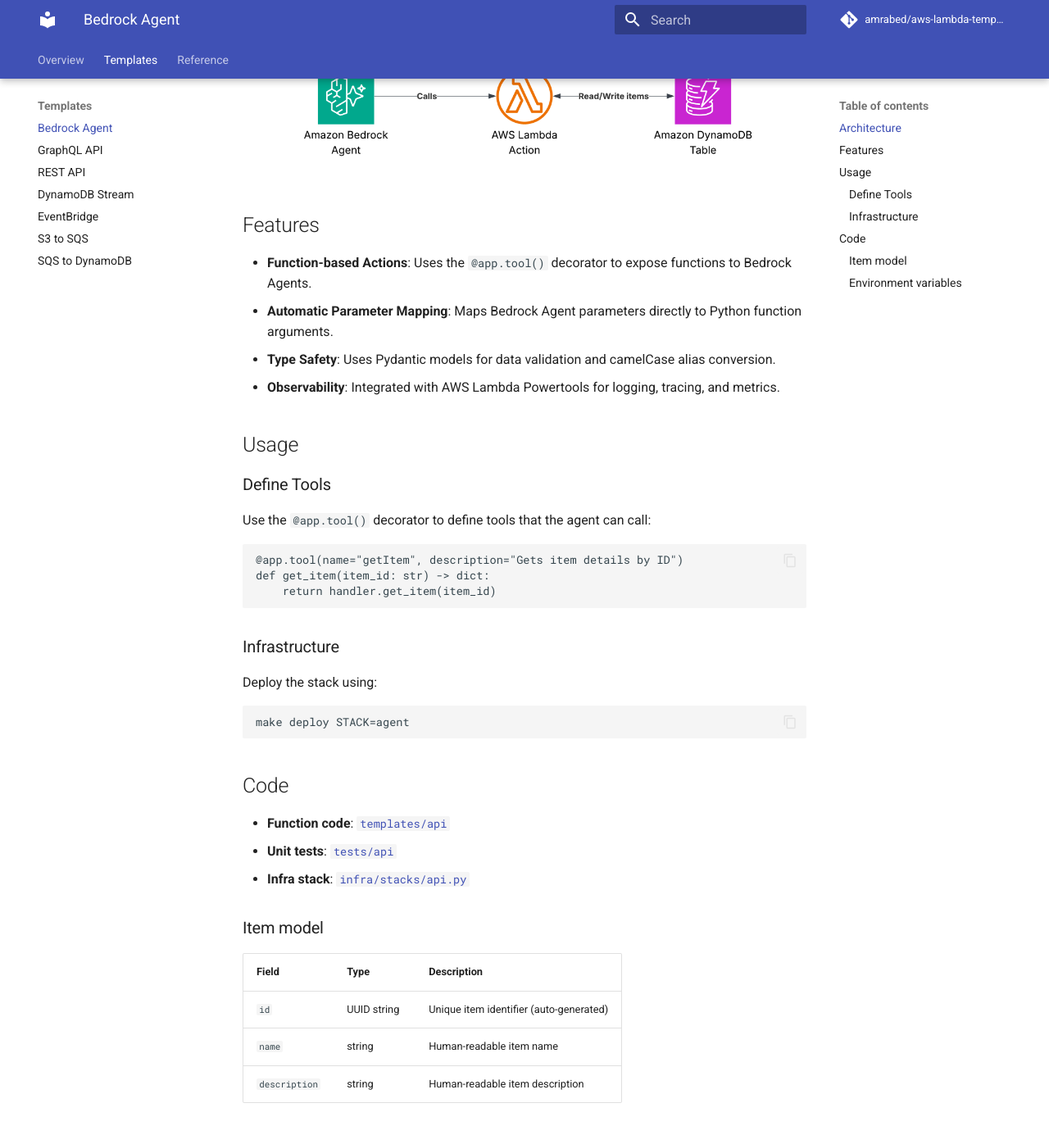
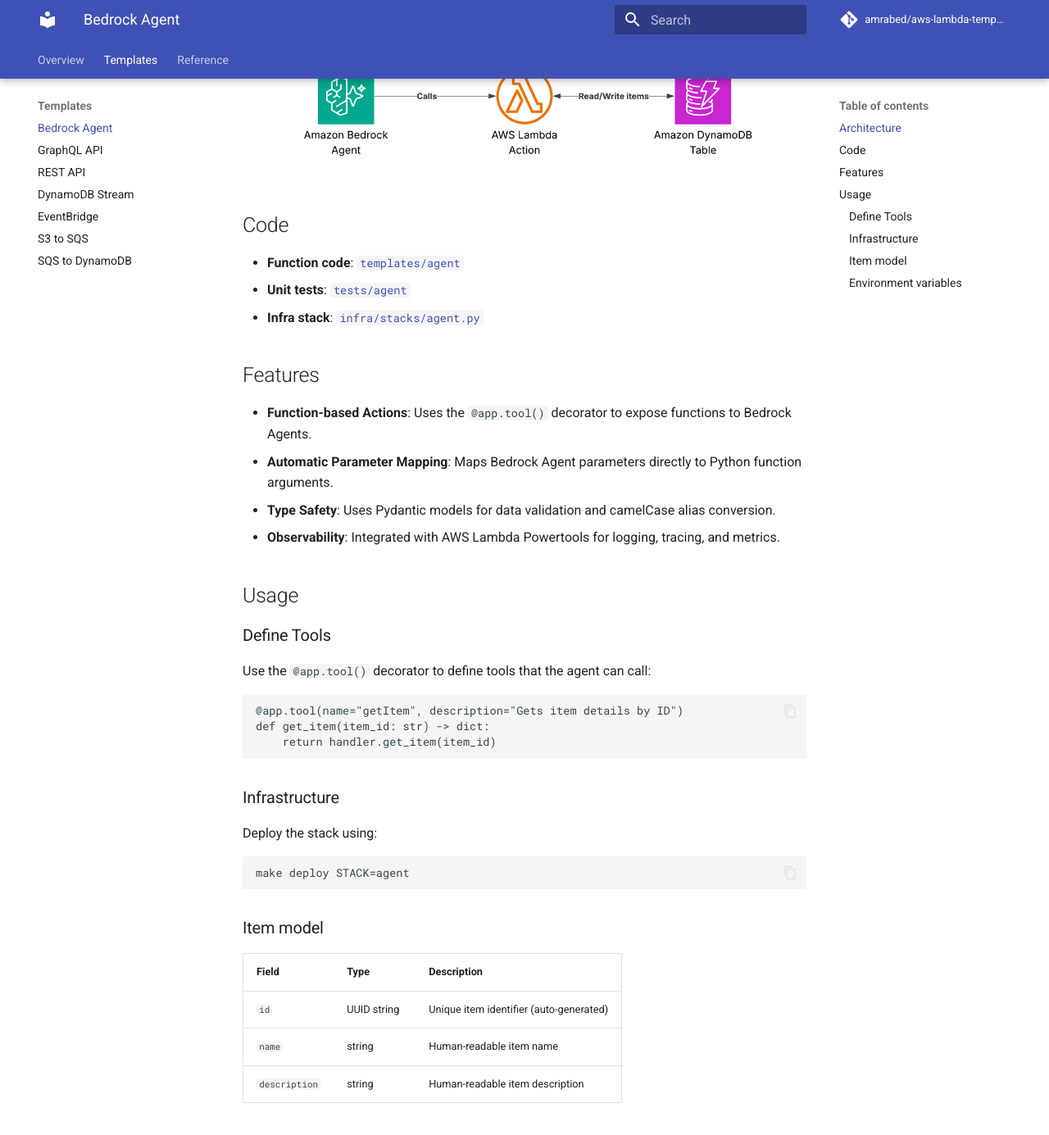
Before and after one commit to amrabed/aws-lambda-templates, an MkDocs documentation site: the page built from docs/template/agent.md, in a window 1280 px wide and 1400 px high, scrolled down 486 px. Shown: the top 1385 px of the window at 82% size. Built offline with MkDocs 1.6.1 and Material for MkDocs 9.7.7, drawn with Linux system fonts in a browser that asks for light colours; comment, search, counter and statistics services are not loaded.

Commit message:
Fix links in Agent doc

````diff
--- a/docs/template/agent.md
+++ b/docs/template/agent.md
@@ -11,6 +11,12 @@
 5.  Results are stored in and retrieved from a **DynamoDB table**.
 
 ![](diagrams/agent.png)
+
+## Code
+
+- **Function code**: [`templates/agent`](/templates/agent)
+- **Unit tests**: [`tests/agent`](/tests/agent)
+- **Infra stack**: [`infra/stacks/agent.py`](/infra/stacks/agent.py)
 
 ## Features
 
@@ -39,11 +45,6 @@
 make deploy STACK=agent
 ```
 
-## Code
-
-- **Function code**: [`templates/api`](/templates/api)
-- **Unit tests**: [`tests/api`](/tests/api)
-- **Infra stack**: [`infra/stacks/api.py`](/infra/stacks/api.py)
 
 ### Item model
 
````
